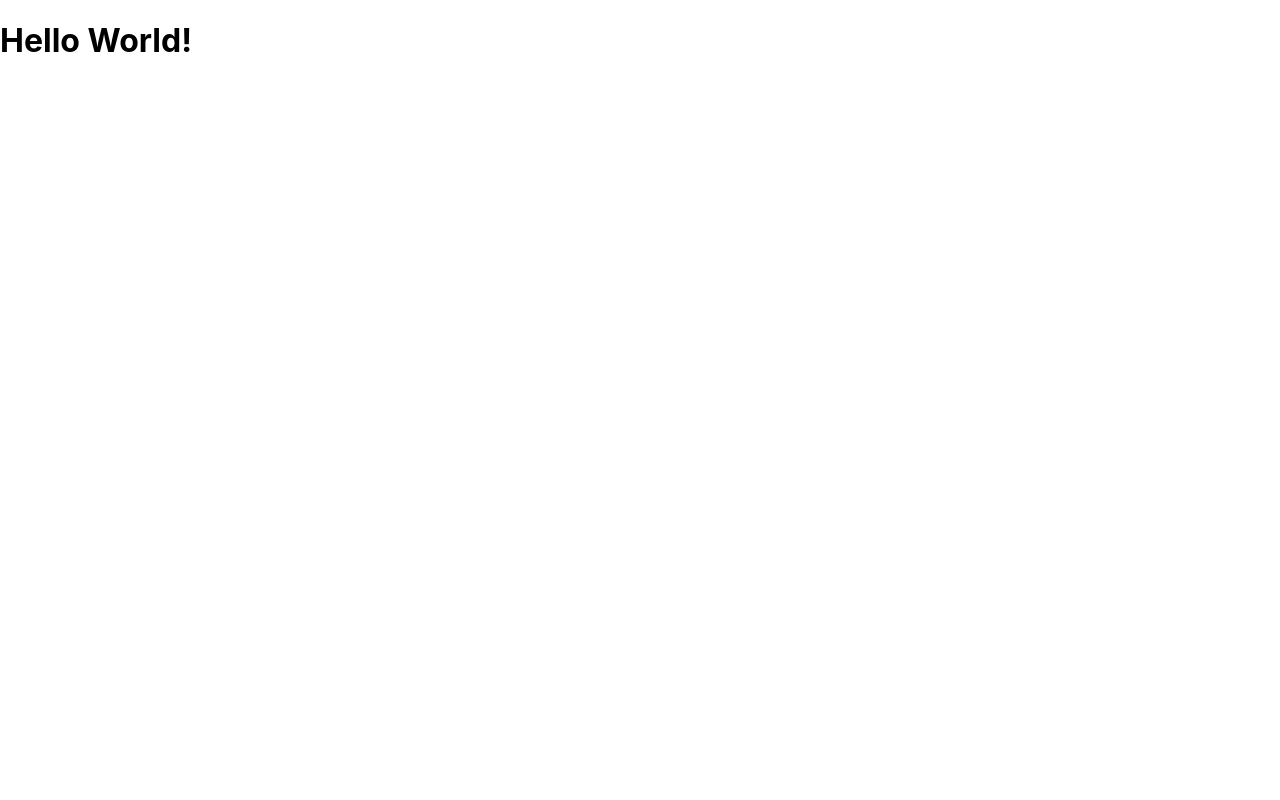
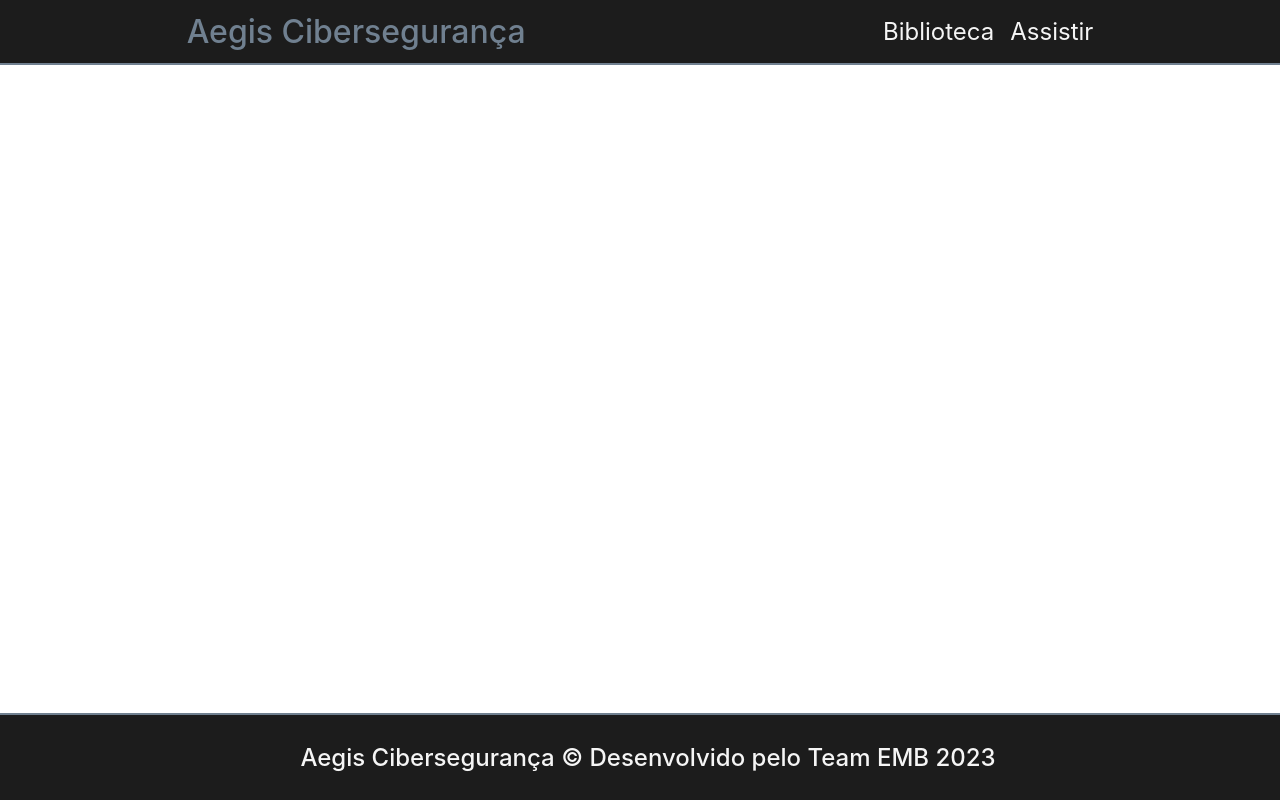
Before and after one commit to RafaTheMonk/Aegis-project, a JavaScript app: page / in a window 1280 px wide. Built offline with nearby package versions, Linux system fonts and the light colour scheme; the HTML template or start-up script is replaced by a standard one.

Commit message:
Criação de componentes funcionais Criação dos respectivos modules CSS do componentes funcionais

```diff
--- a/public/index.html
+++ b/public/index.html
@@ -9,7 +9,7 @@
       name="description"
       content="Web site created using create-react-app"
     />
-    <title>Aegis School</title>
+    <title>Aegis School 🕶️</title>
   </head>
   <body>
     <noscript>You need to enable JavaScript to run this app.</noscript>
--- a/src/App.js
+++ b/src/App.js
@@ -1,6 +1,13 @@
+import Footer from "./components/Footer";
+import Header from "./components/Header";
+
 function App() {
   return (
-    <h1>Hello World!</h1>
+    <>
+      <Header />
+      <h1>Hello World!</h1>
+      <Footer />
+    </>
   );
 }
 
--- /dev/null
+++ b/src/components/Footer/Footer.module.css
@@ -0,0 +1,27 @@
+:root {
+  --bg-color: #1c1c1c;
+  --text-color: #f5f5f5;
+  --main-color: #f5f5f5;
+  --second-color: #708090;
+  --big-font: 4.5rem;
+  --med-font: 2rem;
+  --p-font: 1rem;
+}
+
+.footer {
+  position: fixed;
+  background-color: var(--bg-color);
+  width: 100%;
+  bottom: 0;
+  display: flex;
+  align-items: center;
+  justify-content: center;
+  color: var(--text-color);
+  border-top: 2px solid var(--second-color);
+  padding: 0.5rem;
+}
+
+.footer h2 {
+  font-size: var(--p-font);
+  font-weight: 500;
+}
--- /dev/null
+++ b/src/components/Footer/index.js
@@ -0,0 +1,11 @@
+import styles from "./Footer.module.css";
+
+function Footer() {
+  return (
+    <footer className={styles.footer}>
+      <h2>Aegis Cibersegurança &copy; Desenvolvido pelo Team EMB 2023</h2>
+    </footer>
+  );
+}
+
+export default Footer;
--- /dev/null
+++ b/src/components/Header/Header.module.css
@@ -0,0 +1,39 @@
+:root {
+  --bg-color: #1c1c1c;
+  --text-color: #f5f5f5;
+  --main-color: #f5f5f5;
+  --second-color: #708090;
+  --big-font: 4.5rem;
+  --med-font: 2rem;
+  --p-font: 1.5rem;
+}
+
+.header {
+  background-color: var(--bg-color);
+  border-bottom: 2px solid var(--second-color);
+  position: fixed;
+  top: 0;
+  width: 100%;
+  display: flex;
+  padding: 0.75rem;
+  z-index: 999999;
+  font-size: var(--p-font);
+  align-items: center;
+  justify-content: space-around;
+}
+
+.header span {
+  font-size: var(--med-font);
+  color: var(--second-color);
+  font-weight: 500;
+}
+
+.header nav {
+  margin-right: 1rem;
+}
+
+.header a {
+  text-decoration: none;
+  color: var(--text-color);
+  padding-inline: 0.5rem;
+}
--- /dev/null
+++ b/src/components/Header/index.js
@@ -0,0 +1,15 @@
+import styles from "./Header.module.css";
+
+function Header() {
+  return (
+    <header className={styles.header}>
+      <span>Aegis Cibersegurança</span>
+      <nav>
+        <a href="#">Biblioteca</a>
+        <a href="#">Assistir</a>
+      </nav>
+    </header>
+  );
+}
+
+export default Header;
```
Also changed, not shown: 1 other file (tests, documents, lock files or other folders).
